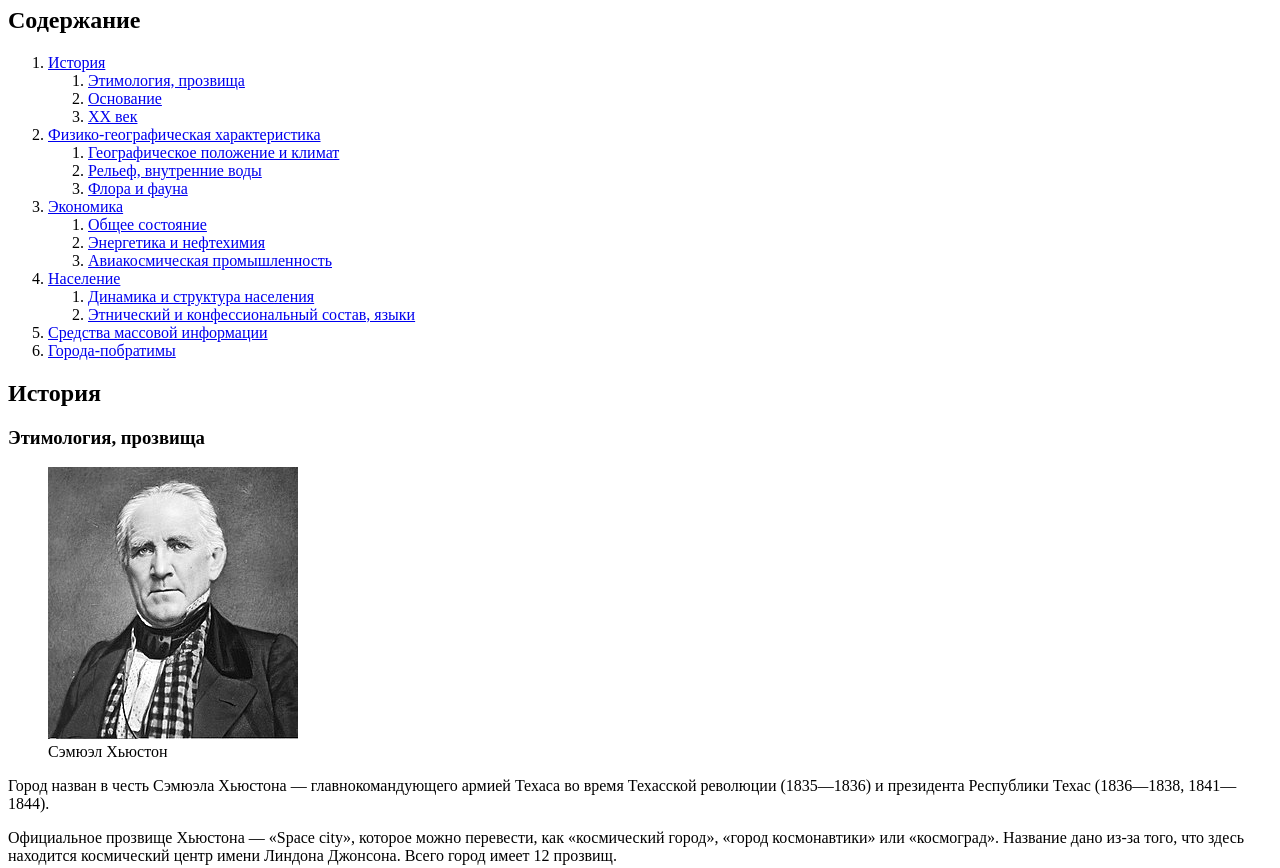
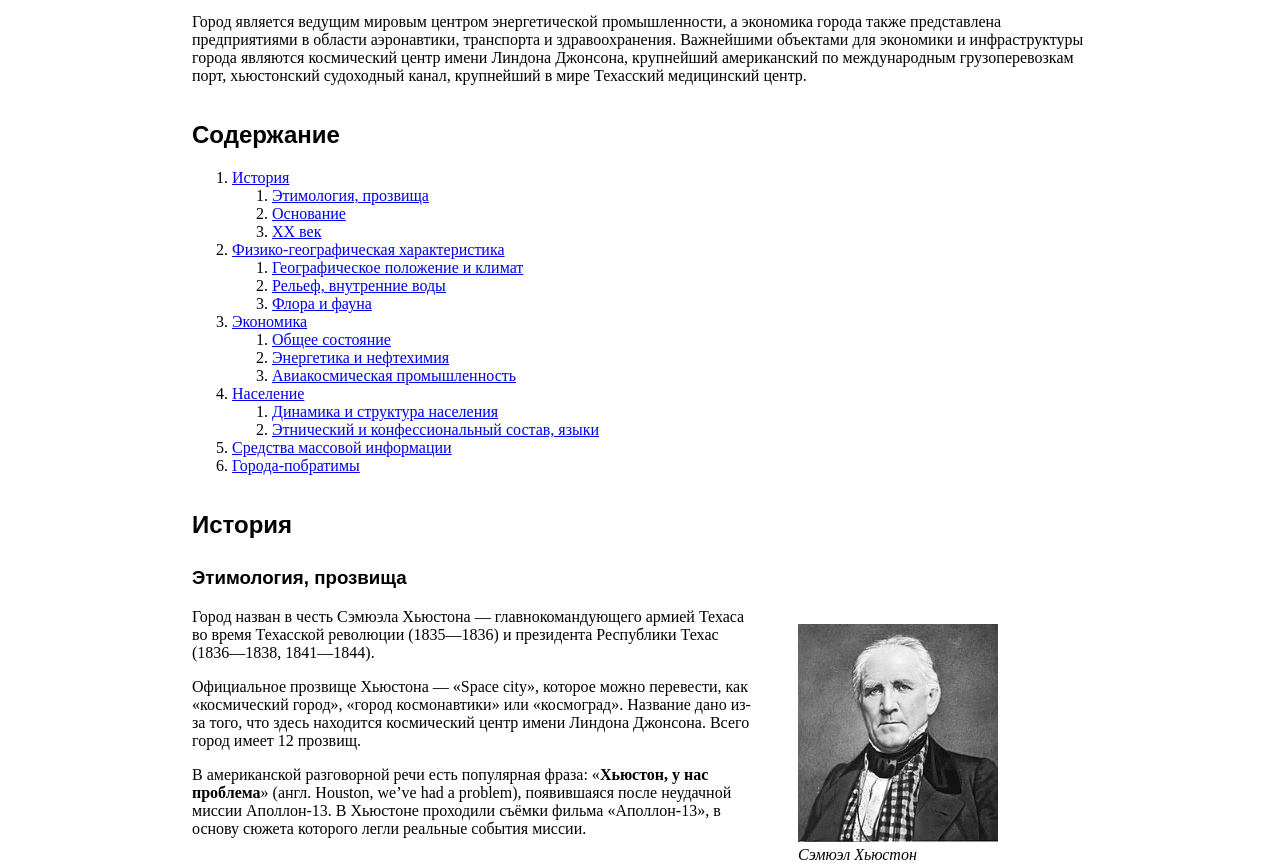
Before and after one commit to illialaz/html-css, a plain HTML site: page hello_html/index.html in a window 1280 px wide. Shown: the part 287-1155 px from the top of the page. Drawn offline with Linux system fonts and the light colour scheme.

Commit message:
Add styles to Houston

```diff
--- a/hello_html/index.html
+++ b/hello_html/index.html
@@ -4,6 +4,7 @@
   <meta charset="UTF-8">
   <meta name="viewport" content="width=device-width, initial-scale=1.0">
   <title>Хьюстон</title>
+  <link rel="stylesheet" href="style.css">
 </head>
   <body>
     <h1>Хьюстон</h1>
--- /dev/null
+++ b/hello_html/style.css
@@ -0,0 +1,35 @@
+body {
+  width: 70%;
+  margin-left: auto;
+  margin-right: auto;
+}
+
+h1,
+h2,
+h3 {
+  font-family: Arial, Helvetica, sans-serif;
+  margin-top: 1.5em;
+}
+
+h1 {
+  font-size: 32px;
+}
+
+table,
+th,
+td {
+  border: 1px solid black;
+}
+
+figcaption {
+  font-style: italic;
+}
+
+figure {
+  float: right;
+}
+
+img[src="houston/Sam_Houston_portrait.jpg"] {
+  width: 80%;
+  height: 80%;
+}
```
